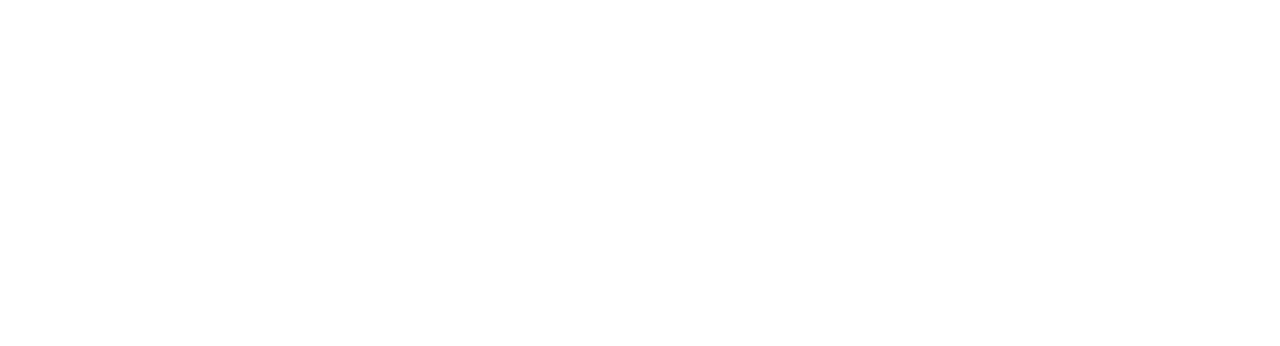
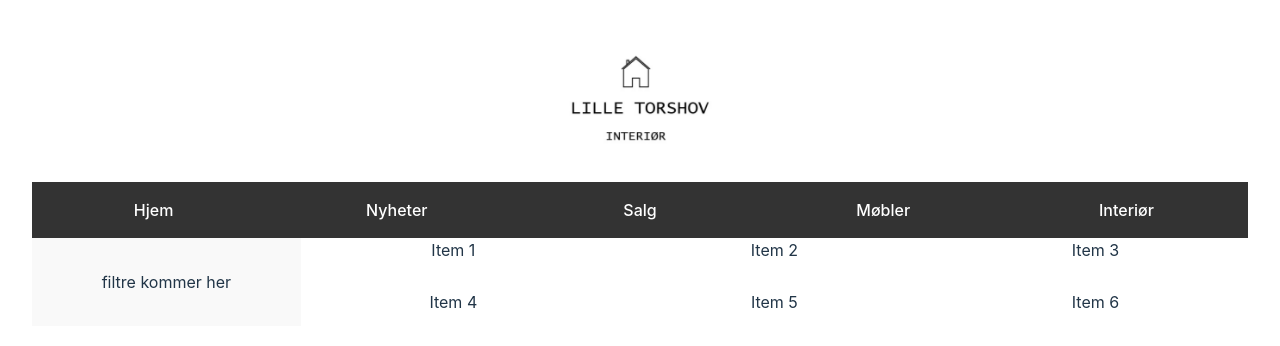
Before and after one commit to ingrirbo/my-vite-project, a React (Vite) app in the folder my-app/: page /interior in a window 1280 px wide. Before the commit this address had no page. Shown: the top 346 px of the page. Built offline with nearby package versions, Linux system fonts and the light colour scheme.

Commit message:
skall for katalog med filterbar og produkter

```diff
--- a/my-app/src/App.tsx
+++ b/my-app/src/App.tsx
@@ -1,6 +1,7 @@
 import './App.css'
 import { BrowserRouter, Routes, Route } from "react-router-dom";
 import Home from './pages/Home';
+import Interior from './pages/Interior';
 
 function App() {
 
@@ -8,7 +9,7 @@
     <BrowserRouter>
       <Routes>
         <Route path="/" element={<Home />} />
-        {/* <Route path="/about" element={<About />} /> */}
+        <Route path="/interior" element={<Interior />} />
       </Routes>
     </BrowserRouter>
 
--- /dev/null
+++ b/my-app/src/components/Katalog.css
@@ -0,0 +1,18 @@
+.katalog {
+    display: flex;
+}
+
+.filterbar {
+    display: flex;
+    flex-direction: column;
+    width: 20%;
+    padding: 1em;
+    background-color: #f9f9f9;
+}
+
+.grid-container {
+    width: 80%;
+    display: grid;
+    grid-template-columns: repeat(3, 1fr);
+    grid-gap: 1rem;
+  }
--- /dev/null
+++ b/my-app/src/components/Katalog.tsx
@@ -0,0 +1,19 @@
+import './Katalog.css';
+
+export default function Katalog() {
+    return (
+        <div className="katalog">
+            <div className="filterbar">
+                <p>filtre kommer her</p>
+            </div>
+            <div className="grid-container">
+                <div className="grid-item">Item 1</div>
+                <div className="grid-item">Item 2</div>
+                <div className="grid-item">Item 3</div>
+                <div className="grid-item">Item 4</div>
+                <div className="grid-item">Item 5</div>
+                <div className="grid-item">Item 6</div>
+            </div>
+        </div>
+    )
+}
--- /dev/null
+++ b/my-app/src/pages/Interior.tsx
@@ -0,0 +1,13 @@
+import Katalog from "../components/Katalog";
+import Navigeringsbanner from "../components/Navigeringsbanner";
+import logo from "../images/logo.jpg"
+
+export default function Interior() {
+    return (
+        <>
+            <img src={logo} className="logo"/>
+            <Navigeringsbanner />
+            <Katalog />
+        </>
+        )
+}
```
